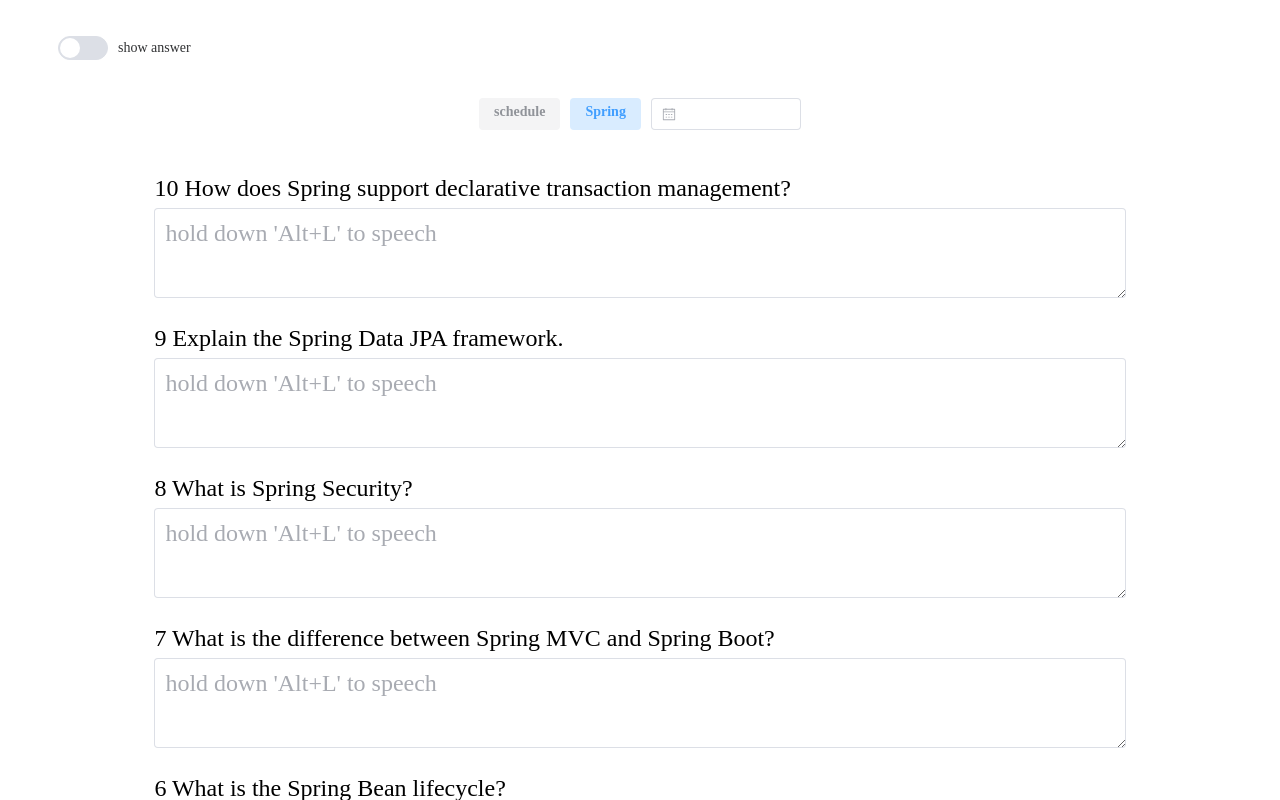
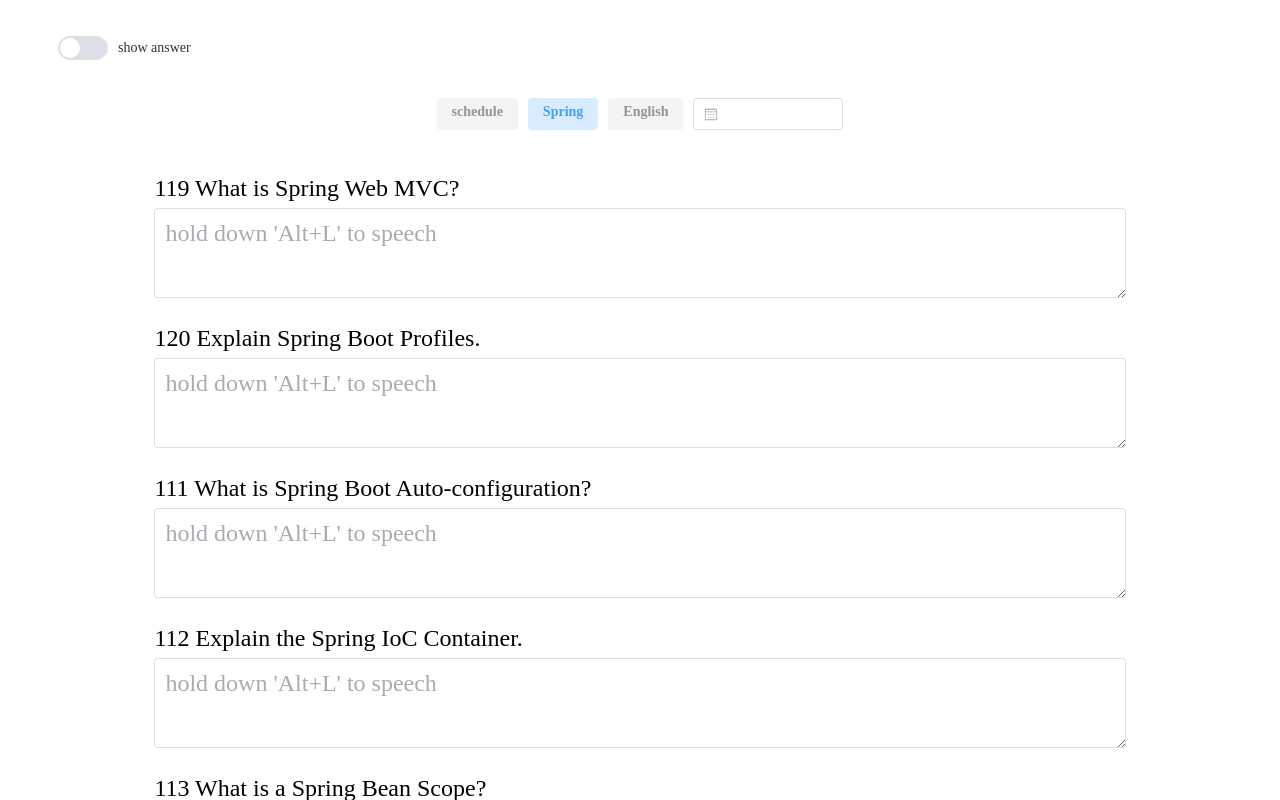
Before and after one commit to Elon-Mao/dictation, a Vue app: page /recite in a window 1280 px wide. Both pictures are taken after a click on the element "Spring". Shown: the top 800 px of the page. Built offline with nearby package versions, Linux system fonts and the light colour scheme.

Commit message:
音量调节bug修复

```diff
--- a/src/components/SpeechToText.vue
+++ b/src/components/SpeechToText.vue
@@ -4,14 +4,14 @@
 
 const props = defineProps(['modelvalue'])
 const emit = defineEmits(['update:modelvalue'])
-const voiceInput = computed({
+const voiceInput = props.modelvalue !== undefined ? computed({
   get() {
     return props.modelvalue
   },
   set(value) {
     emit('update:modelvalue', value)
   }
-})
+}) : ref('')
 
 const speeching = ref(false)
 const loading = ref(false)
--- a/src/fetch/reciteData.ts
+++ b/src/fetch/reciteData.ts
@@ -2,65 +2,203 @@
 import type Question from '@/types/Question'
 
 const reciteData: Question[] = [{
-  id: 10,
-  category: 'Spring',
-  uploadDate: '2023-09-01',
-  context: 'How does Spring support declarative transaction management?',
-  answer: 'Spring provides support for declarative transaction management through AOP. You can define transactional behavior using annotations or XML configuration, and Spring manages the transactions behind the scenes.'
+  "id": 119,
+  "category": "Spring",
+  "uploadDate": "2023-09-06",
+  "context": "What is Spring Web MVC?",
+  "answer": "Spring Web MVC is like a traffic cop for your web app. It's a framework for building web applications using the Model-View-Controller architectural pattern."
+},
+{
+  "id": 120,
+  "category": "Spring",
+  "uploadDate": "2023-09-06",
+  "context": "Explain Spring Boot Profiles.",
+  "answer": "Spring Boot Profiles are like customized settings for your app. They allow you to define different configurations for different environments, making your app adaptable."
 }, {
-  id: 9,
-  category: 'Spring',
-  uploadDate: '2023-09-01',
-  context: 'Explain the Spring Data JPA framework.',
-  answer: 'Spring Data JPA is a part of the Spring Data project that provides simplified data access for JPA (Java Persistence API) based repositories. It eliminates much of the boilerplate code required for data access.'
+  "id": 111,
+  "category": "Spring",
+  "uploadDate": "2023-09-05",
+  "context": "What is Spring Boot Auto-configuration?",
+  "answer": "Spring Boot Auto-configuration acts like a helpful assistant. It configures beans automatically based on project dependencies, saving developers from manual setup."
+},
+{
+  "id": 112,
+  "category": "Spring",
+  "uploadDate": "2023-09-05",
+  "context": "Explain the Spring IoC Container.",
+  "answer": "The Spring IoC Container is like a magic box for your objects. It manages their creation, configuration, and lifecycle, promoting flexibility and easy testing."
+},
+{
+  "id": 113,
+  "category": "Spring",
+  "uploadDate": "2023-09-05",
+  "context": "What is a Spring Bean Scope?",
+  "answer": "Bean Scope defines how long a bean lives in Spring. It's like deciding if an object should be short-lived or persist through the application's lifetime."
+},
+{
+  "id": 114,
+  "category": "Spring",
+  "uploadDate": "2023-09-05",
+  "context": "Explain Spring Boot Starters.",
+  "answer": "Spring Boot Starters are like recipe cards for your project. They provide predefined templates for common tasks, saving time and simplifying development."
+},
+{
+  "id": 115,
+  "category": "Spring",
+  "uploadDate": "2023-09-05",
+  "context": "What is Spring Data JPA?",
+  "answer": "Spring Data JPA simplifies database access using the Java Persistence API, reducing boilerplate code in data-related operations."
+},
+{
+  "id": 116,
+  "category": "Spring",
+  "uploadDate": "2023-09-05",
+  "context": "Explain the Spring Boot Actuator.",
+  "answer": "Spring Boot Actuator is like a health monitor for your app. It provides insights into application metrics, health, and various runtime information."
+},
+{
+  "id": 117,
+  "category": "Spring",
+  "uploadDate": "2023-09-05",
+  "context": "What is Spring Cloud?",
+  "answer": "Spring Cloud is like a cloud conductor. It offers tools and libraries for building cloud-native microservices, handling common tasks like service discovery and configuration."
+},
+{
+  "id": 118,
+  "category": "Spring",
+  "uploadDate": "2023-09-05",
+  "context": "Explain the Spring Boot DevTools.",
+  "answer": "Spring Boot DevTools are like a developer's best friend. They enhance development by providing features like automatic restarts and live reloading."
+},
+{
+  "id": 101,
+  "category": "Spring",
+  "uploadDate": "2023-09-04",
+  "context": "What are the core modules of Spring Framework?",
+  "answer": "Spring Framework includes essential parts like Spring Core Container, which manages objects, Spring AOP for handling concerns, Spring Data Access and Integration, and Spring Web."
+},
+{
+  "id": 102,
+  "category": "Spring",
+  "uploadDate": "2023-09-04",
+  "context": "What is Spring Framework?",
+  "answer": "Spring Framework is like a trusty companion for Java developers. It's open-source and simplifies the creation of strong and flexible Java applications."
+},
+{
+  "id": 103,
+  "category": "Spring",
+  "uploadDate": "2023-09-04",
+  "context": "Explain Dependency Injection in Spring.",
+  "answer": "Dependency Injection is all about providing your classes with what they need in Spring. It enhances code flexibility and makes development smoother."
+},
+{
+  "id": 104,
+  "category": "Spring",
+  "uploadDate": "2023-09-04",
+  "context": "What is Inversion of Control (IoC) in Spring?",
+  "answer": "IoC means Spring takes charge. It manages object creation and handling, allowing you to focus on writing clean, efficient code."
+},
+{
+  "id": 105,
+  "category": "Spring",
+  "uploadDate": "2023-09-04",
+  "context": "What is a Bean in Spring?",
+  "answer": "In Spring, a Bean is like a ready-to-use ingredient in a recipe. It's a managed Java object defined in Spring's configuration, ready for use."
+},
+{
+  "id": 106,
+  "category": "Spring",
+  "uploadDate": "2023-09-04",
+  "context": "What is Aspect-Oriented Programming (AOP) in Spring?",
+  "answer": "AOP helps keep your code organized by separating concerns like logging or security from your main logic."
+},
+{
+  "id": 107,
+  "category": "Spring",
+  "uploadDate": "2023-09-04",
+  "context": "What is Spring Boot?",
+  "answer": "Spring Boot is like a fast pass at an amusement park. It simplifies building Java apps, reducing setup work and getting you started quickly."
+},
+{
+  "id": 108,
+  "category": "Spring",
+  "uploadDate": "2023-09-04",
+  "context": "What is the purpose of the Spring BeanFactory?",
+  "answer": "The Spring BeanFactory acts like a manager for your beans. It creates, configures, and oversees beans in the Spring setup, ensuring they're ready for action."
+},
+{
+  "id": 109,
+  "category": "Spring",
+  "uploadDate": "2023-09-04",
+  "context": "Explain the concept of Spring MVC (Model-View-Controller).",
+  "answer": "Spring MVC is like orchestrating a dance. It's a framework for building web apps, with models for data, views for presentation, and controllers for handling user input."
+},
+{
+  "id": 110,
+  "category": "Spring",
+  "uploadDate": "2023-09-04",
+  "context": "What is Spring Security?",
+  "answer": "Spring Security acts as a protective shield for your app. It handles authentication, authorization, and guards against security threats, ensuring your Spring app stays secure."
 }, {
-  id: 8,
-  category: 'Spring',
-  uploadDate: '2023-09-01',
-  context: 'What is Spring Security?',
-  answer: 'Spring Security is a powerful and customizable security framework for securing Spring-based applications. It provides authentication, authorization, and protection against common security vulnerabilities.'
+  "id": 21,
+  "category": "English",
+  "uploadDate": "2023-09-02",
+  "context": "很高兴认识你。",
+  "answer": "Nice to meet you."
 }, {
-  id: 7,
-  category: 'Spring',
-  uploadDate: '2023-09-01',
-  context: 'What is the difference between Spring MVC and Spring Boot?',
-  answer: 'Spring MVC is a module within the Spring Framework for building web applications. Spring Boot, on the other hand, is a separate project that simplifies the configuration and deployment of Spring applications, including Spring MVC.'
+  "id": 22,
+  "category": "English",
+  "uploadDate": "2023-09-02",
+  "context": "我爱你。",
+  "answer": "I love you."
 }, {
-  id: 6,
-  category: 'Spring',
-  uploadDate: '2023-09-01',
-  context: 'What is the Spring Bean lifecycle?',
-  answer: 'The Spring Bean lifecycle consists of several stages: Instantiation, Initialization, Usage, and Destruction. Spring provides methods (callbacks) for customization at each stage.'
+  "id": 23,
+  "category": "English",
+  "uploadDate": "2023-09-02",
+  "context": "你最喜欢的食物是什么？",
+  "answer": "What's your favorite food?"
 }, {
-  id: 5,
-  category: 'Spring',
-  uploadDate: '2023-09-01',
-  context: 'What is AOP in Spring?',
-  answer: 'Aspect-Oriented Programming (AOP) is a technique in Spring that allows separating cross-cutting concerns, such as logging and security, from the main business logic. It enables modularization of concerns.'
+  "id": 24,
+  "category": "English",
+  "uploadDate": "2023-09-02",
+  "context": "我喜欢披萨。",
+  "answer": "I like pizza."
 }, {
-  id: 4,
-  category: 'Spring',
-  uploadDate: '2023-08-31',
-  context: 'What is Inversion of Control (IoC) in Spring?',
-  answer: 'IoC is a principle where the control over the flow of a program\'s execution is shifted from the program itself to a container. Spring\'s IoC container manages the instantiation and configuration of objects.'
+  "id": 25,
+  "category": "English",
+  "uploadDate": "2023-09-02",
+  "context": "你会说英语吗？",
+  "answer": "Do you speak English?"
 }, {
-  id: 3,
-  category: 'Spring',
-  uploadDate: '2023-08-31',
-  context: 'Explain Dependency Injection in Spring.',
-  answer: 'Dependency Injection is a design pattern in Spring where the dependencies of an object are provided by an external entity rather than being created within the object itself. It promotes loose coupling and easier testing.'
+  "id": 26,
+  "category": "English",
+  "uploadDate": "2023-09-02",
+  "context": "是的，我会。",
+  "answer": "Yes, I do."
 }, {
-  id: 2,
-  category: 'Spring',
-  uploadDate: '2023-08-31',
-  context: 'What are the core modules of Spring Framework?',
-  answer: 'The core modules of Spring Framework are: Spring Core Container, Spring AOP (Aspect-Oriented Programming), Spring Data Access/Integration, and Spring Web.'
+  "id": 27,
+  "category": "English",
+  "uploadDate": "2023-09-02",
+  "context": "不，我不会。",
+  "answer": "No, I don't."
 }, {
-  id: 1,
-  category: 'Spring',
-  uploadDate: '2023-08-31',
-  context: 'What is Spring Framework?',
-  answer: 'Spring Framework is an open-source Java platform that provides comprehensive infrastructure support for developing robust and flexible Java applications.'
+  "id": 28,
+  "category": "English",
+  "uploadDate": "2023-09-02",
+  "context": "这要多久？",
+  "answer": "How long will it take?"
+}, {
+  "id": 29,
+  "category": "English",
+  "uploadDate": "2023-09-02",
+  "context": "我不知道。",
+  "answer": "I don't know."
+}, {
+  "id": 30,
+  "category": "English",
+  "uploadDate": "2023-09-02",
+  "context": "你能重复一遍吗？",
+  "answer": "Can you repeat that?"
 }]
 
 export function getCategories() {
--- a/src/views/DictationPlay.vue
+++ b/src/views/DictationPlay.vue
@@ -89,13 +89,13 @@
     player.seekTo(currentTime + 3, true)
   } else if (event.key === 'ArrowUp') {
     event.preventDefault()
-    const volume = player.getVolume() + 5
+    const volume = Math.min(player.getVolume() + 5, 100)
     player.setVolume(volume)
     volumeMessage?.close()
     volumeMessage = ElMessage(`volume:${volume}%`)
   } else if (event.key === 'ArrowDown') {
     event.preventDefault()
-    const volume = player.getVolume() - 5
+    const volume = Math.max(player.getVolume() - 5, 0)
     player.setVolume(volume)
     volumeMessage?.close()
     volumeMessage = ElMessage(`volume:${volume}%`)
--- a/src/views/Recite.vue
+++ b/src/views/Recite.vue
@@ -10,11 +10,13 @@
   userInput: string
 }
 
+const inputCache = new Map()
+
 function convertToItem(questions: Question[]): ReciteItem[] {
   return questions.map(question => {
     return {
       question,
-      userInput: ''
+      userInput: inputCache.get(question.id) || ''
     }
   })
 }
@@ -29,6 +31,7 @@
 function onTagChange(category: string) {
   selectedCategory.value = category
   selectedDate.value = ''
+  reciteData.value.forEach(reciteItem => inputCache.set(reciteItem.question.id, reciteItem.userInput))
   if (category === 'schedule') {
     reciteData.value = convertToItem(listBySchedule())
   } else {
@@ -38,6 +41,7 @@
 
 function onDateChange() {
   selectedCategory.value = ''
+  reciteData.value.forEach(reciteItem => inputCache.set(reciteItem.question.id, reciteItem.userInput))
   reciteData.value = convertToItem(listByDate(selectedDate.value))
 }
 
```
Also changed, not shown: src/core/SpeechToText.ts (+3 -7 lines).
